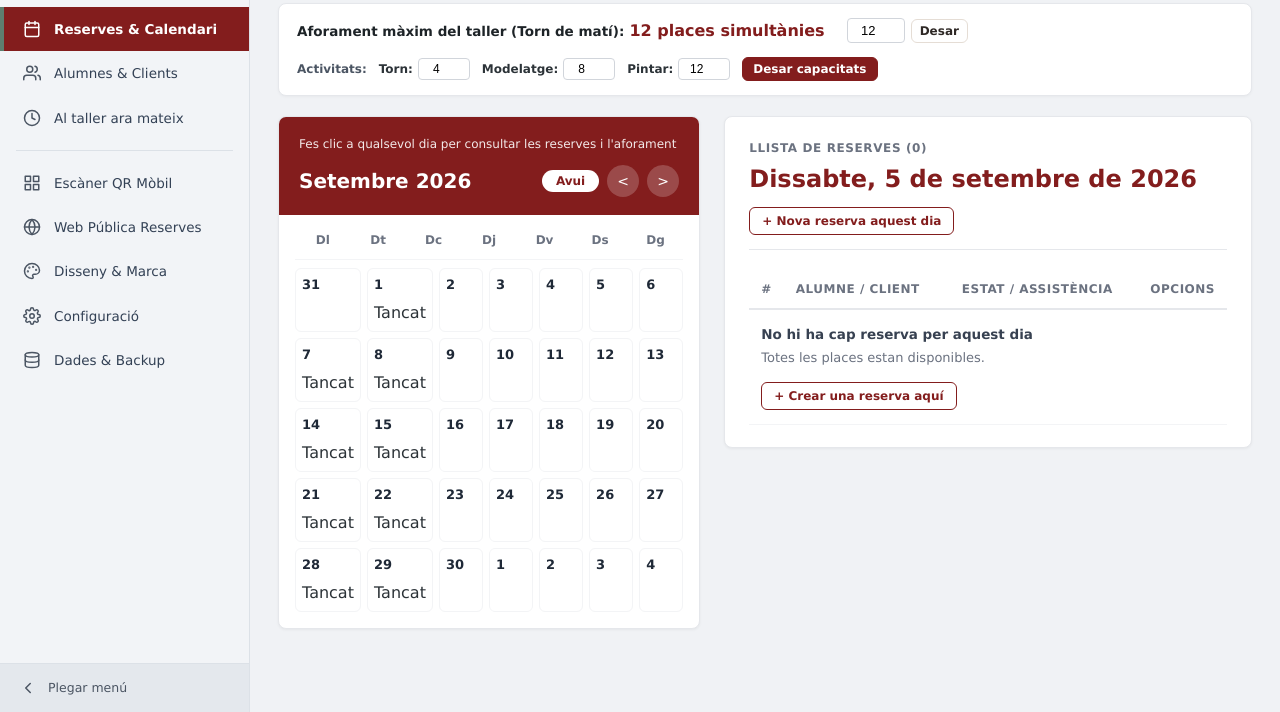
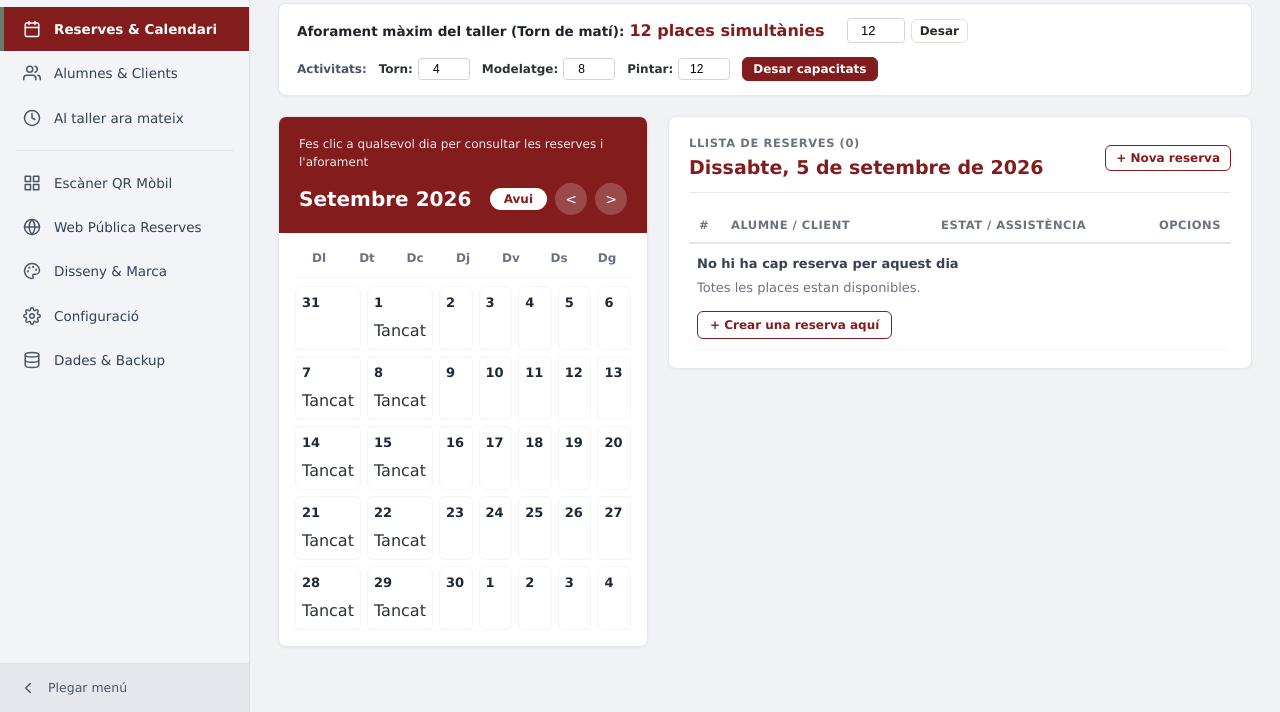
Before and after one commit to roigdecoure-crypt/Taller-ceramica, a plain HTML site: page admin.html in a window 1280 px wide. Shown: the part 88-800 px from the top of the page. Drawn offline with nearby package versions, Linux system fonts and the light colour scheme; no server answers; a web font is replaced by a local one.

Commit message:
Add files via upload

```diff
--- a/admin.html
+++ b/admin.html
@@ -13,9 +13,9 @@
   <link rel="preconnect" href="https://fonts.googleapis.com">
   <link rel="preconnect" href="https://fonts.gstatic.com" crossorigin>
   <link href="https://fonts.googleapis.com/css2?family=Inter:wght@400;500;600;700;800&family=Playfair+Display:ital,wght@0,600;0,800;1,600&display=swap" rel="stylesheet">
-  <link rel="stylesheet" href="css/styles.css?v=5.0">
-  <link rel="stylesheet" href="css/admin.css?v=5.0">
-  <link rel="stylesheet" href="css/card.css?v=5.0">
+  <link rel="stylesheet" href="css/styles.css?v=6.0">
+  <link rel="stylesheet" href="css/admin.css?v=6.0">
+  <link rel="stylesheet" href="css/card.css?v=6.0">
 </head>
 <body class="admin-app-layout">
 
@@ -234,8 +234,8 @@
                   <span id="app-selected-date-display">Carregant data...</span>
                 </h2>
               </div>
-              <button type="button" class="btn btn-outline btn-sm" id="btn-nova-reserva-dia" onclick="if(typeof openAdminNovaReservaModal==='function'){openAdminNovaReservaModal(typeof adminSelectedDate!=='undefined'?adminSelectedDate:null);}else{document.getElementById('modal-admin-nova-reserva-backdrop').classList.add('active');}" style="border-color: #831D1D; color: #831D1D;">
-                + Nova reserva aquest dia
+              <button type="button" class="btn btn-outline btn-sm" id="btn-nova-reserva-dia" onclick="if(typeof openAdminNovaReservaModal==='function'){openAdminNovaReservaModal(typeof adminSelectedDate!=='undefined'?adminSelectedDate:null);}else{document.getElementById('modal-admin-nova-reserva-backdrop').classList.add('active');}" style="border-color: #831D1D; color: #831D1D; white-space: nowrap; flex-shrink: 0; padding: 5px 10px;">
+                + Nova reserva
               </button>
             </div>
 
--- a/css/admin.css
+++ b/css/admin.css
@@ -307,14 +307,34 @@
 /* ==================== VISTA RESERVES: SPLIT 2 COLUMNES ==================== */
 .appointments-dashboard {
   display: grid;
-  grid-template-columns: 1fr 1.25fr;
-  gap: 24px;
+  grid-template-columns: 370px minmax(0, 1fr);
+  gap: 20px;
   align-items: start;
+  width: 100%;
+  max-width: 100%;
+  box-sizing: border-box;
 }
 
-@media (max-width: 1080px) {
+.appointments-left {
+  min-width: 0;
+  width: 100%;
+  max-width: 400px;
+}
+
+.appointments-right {
+  min-width: 0;
+  width: 100%;
+}
+
+@media (max-width: 1180px) {
   .appointments-dashboard {
     grid-template-columns: 1fr;
+    gap: 20px;
+  }
+  .appointments-left {
+    max-width: 460px;
+    margin: 0 auto;
+    width: 100%;
   }
 }
 
@@ -538,23 +558,31 @@
   border-radius: 8px;
   border: 1px solid #E5E7EB;
   box-shadow: 0 1px 3px rgba(0, 0, 0, 0.05);
-  padding: 22px 24px;
+  padding: 18px 20px;
+  min-width: 0;
+  width: 100%;
+  box-sizing: border-box;
 }
 
 .app-list-header {
-  margin-bottom: 20px;
-  padding-bottom: 14px;
+  margin-bottom: 16px;
+  padding-bottom: 12px;
   border-bottom: 1px solid #E5E7EB;
   display: flex;
   justify-content: space-between;
-  align-items: flex-start;
+  align-items: center;
   flex-wrap: wrap;
   gap: 10px;
 }
 
+.app-list-header > div:first-child {
+  min-width: 0;
+  flex: 1;
+}
+
 .app-list-count {
-  font-size: 12px;
-  font-weight: 600;
+  font-size: 11.5px;
+  font-weight: 700;
   color: #6B7280;
   text-transform: uppercase;
   letter-spacing: 0.6px;
@@ -562,39 +590,44 @@
 }
 
 .app-list-date-title {
-  font-size: 24px;
+  font-size: 19px;
   font-weight: 800;
   color: #831D1D;
-  display: flex;
-  align-items: center;
-  gap: 8px;
   margin: 0;
+  line-height: 1.25;
+  word-break: break-word;
 }
 
 /* Taula de reserves amb format net estil referència */
 .app-table-wrapper {
+  width: 100%;
+  max-width: 100%;
   overflow-x: auto;
+  -webkit-overflow-scrolling: touch;
+  border-radius: 6px;
 }
 
 .app-table {
   width: 100%;
+  min-width: 480px;
   border-collapse: collapse;
-  font-size: 13.5px;
+  font-size: 13px;
 }
 
 .app-table th {
   text-align: left;
-  padding: 10px 12px;
-  font-size: 12px;
+  padding: 8px 10px;
+  font-size: 11.5px;
   font-weight: 700;
   color: #6B7280;
   text-transform: uppercase;
   letter-spacing: 0.5px;
   border-bottom: 2px solid #E5E7EB;
+  white-space: nowrap;
 }
 
 .app-table td {
-  padding: 14px 12px;
+  padding: 10px 8px;
   border-bottom: 1px solid #F3F4F6;
   vertical-align: middle;
 }
@@ -606,7 +639,8 @@
 .app-row-serial {
   font-weight: 700;
   color: #6B7280;
-  width: 32px;
+  width: 28px;
+  text-align: center;
 }
 
 .app-patient-name {
@@ -639,17 +673,18 @@
 .visited-checkbox-label {
   display: inline-flex;
   align-items: center;
-  gap: 7px;
-  padding: 6px 12px;
+  gap: 5px;
+  padding: 4px 8px;
   border: 1px solid #D1D5DB;
-  border-radius: 6px;
+  border-radius: 5px;
   background: #FFFFFF;
   cursor: pointer;
-  font-size: 12.5px;
+  font-size: 11.5px;
   font-weight: 600;
   color: #374151;
   transition: all 0.15s;
   user-select: none;
+  white-space: nowrap;
 }
 
 .visited-checkbox-label:hover {
@@ -664,18 +699,28 @@
 }
 
 .visited-checkbox-label input[type="checkbox"] {
-  width: 16px;
-  height: 16px;
+  width: 14px;
+  height: 14px;
   cursor: pointer;
   accent-color: #5E7E6F;
 }
 
 /* Botons d'opcions de cada reserva */
-.app-options-cell {
+.app-options-cell,
+.app-actions-group {
   display: flex;
   align-items: center;
-  gap: 6px;
+  gap: 4px;
   justify-content: flex-end;
+  flex-wrap: wrap;
+}
+
+.app-actions-group .btn,
+.app-options-cell .btn {
+  padding: 3px 6px;
+  font-size: 11.5px;
+  line-height: 1.2;
+  white-space: nowrap;
 }
 
 .btn-app-opt {
```
Also changed, not shown: admin.js (+7 -4 lines), alumne.html (+2 -3 lines).
